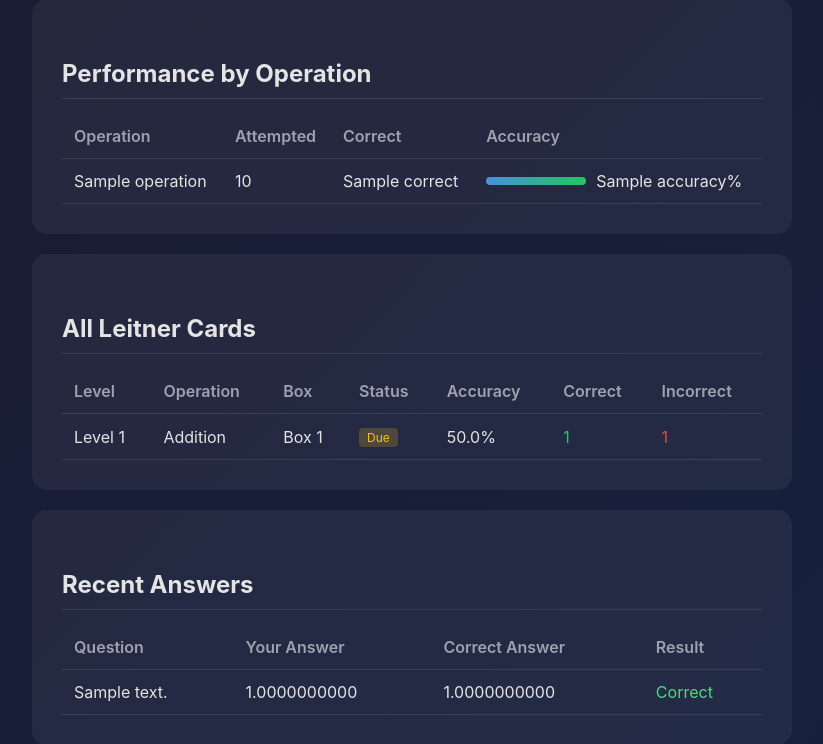
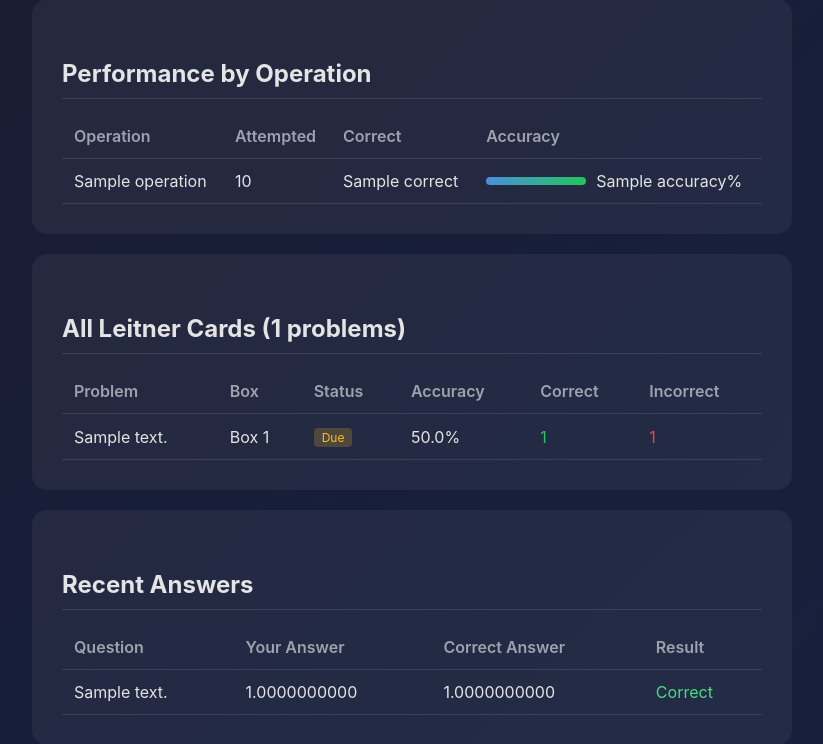
Before and after one commit to marcoplaisier/Mental-Math, a Django app: template trainer/templates/trainer/statistics.html in a window 1280 px wide. Shown: the part 737-1481 px from the top of the page, without its empty margins (228-1051 px from the left). Run offline with Django 5.2, Linux system fonts and the light colour scheme; tables that the repository leaves empty hold one stand-in row (values such as "Sample post"); the template is opened without the code that fills it: values that come from a table or form of the project are taken from there, most other values are stand-ins (such as "Sample title", 1, 10 or a date in 2020).

Commit message:
Fix Leitner boxes to track individual problems, not difficulty levels
Each unique math problem (e.g., "2 × 8" vs "8 × 7") now has its own
Leitner card per user. Cards are identified by (user, operation,
operand1, operand2) instead of (user, difficulty_level, operation).

This ensures that answering "2 × 8" correctly only affects that
specific problem's box position, not all multiplication problems.

Changes:
- LeitnerCard model now stores operand1, operand2, correct_answer,
  and question_text to track individual problems
- Updated views to create/retrieve cards based on problem operands
- Updated statistics to show individual problems in card list
- When a due card is reviewed, the exact same problem is presented

```diff
--- a/trainer/admin.py
+++ b/trainer/admin.py
@@ -28,9 +28,9 @@ class UserProfileAdmin(admin.ModelAdmin):
 
 @admin.register(LeitnerCard)
 class LeitnerCardAdmin(admin.ModelAdmin):
-    list_display = ('user', 'difficulty_level', 'operation', 'box_number', 'next_review', 'times_correct', 'times_incorrect', 'accuracy')
+    list_display = ('user', 'question_text', 'box_number', 'next_review', 'times_correct', 'times_incorrect', 'accuracy')
     list_filter = ('box_number', 'user', 'difficulty_level', 'operation')
-    search_fields = ('user__name',)
+    search_fields = ('user__name', 'question_text')
     ordering = ('user', 'box_number', 'next_review')
     readonly_fields = ('created_at', 'updated_at')
 
--- a/trainer/models.py
+++ b/trainer/models.py
@@ -126,7 +126,7 @@ class Answer(models.Model):
 
 class LeitnerCard(models.Model):
     """
-    Tracks Leitner box progression for each user per question type.
+    Tracks Leitner box progression for each user per individual problem.
 
     The Leitner system is a spaced repetition learning method:
     - Box 1: New/failed cards - review immediately
@@ -136,6 +136,7 @@ class LeitnerCard(models.Model):
     - Box 5: Mastered - review after 14 days
 
     Cards move up a box on correct answers, back to Box 1 on incorrect.
+    Each unique problem (e.g., "2 × 8") has its own card per user.
     """
 
     # Box intervals in days
@@ -154,12 +155,17 @@ class LeitnerCard(models.Model):
         on_delete=models.CASCADE,
         related_name='leitner_cards'
     )
-    difficulty_level = models.IntegerField(
-        choices=DifficultyLevel.choices
-    )
     operation = models.CharField(
         max_length=3,
         choices=OperationType.choices
+    )
+    operand1 = models.DecimalField(max_digits=20, decimal_places=10)
+    operand2 = models.DecimalField(max_digits=20, decimal_places=10)
+    correct_answer = models.DecimalField(max_digits=20, decimal_places=10)
+    question_text = models.CharField(max_length=200)
+    difficulty_level = models.IntegerField(
+        choices=DifficultyLevel.choices,
+        default=DifficultyLevel.LEVEL_1
     )
     box_number = models.IntegerField(default=1)
     next_review = models.DateTimeField(default=timezone.now)
@@ -171,11 +177,11 @@ class LeitnerCard(models.Model):
     updated_at = models.DateTimeField(auto_now=True)
 
     class Meta:
-        unique_together = ['user', 'difficulty_level', 'operation']
+        unique_together = ['user', 'operation', 'operand1', 'operand2']
         ordering = ['next_review', 'box_number']
 
     def __str__(self):
-        return f"{self.user.name} - Level {self.difficulty_level} {self.operation} - Box {self.box_number}"
+        return f"{self.user.name} - {self.question_text} - Box {self.box_number}"
 
     @property
     def is_due(self):
@@ -219,13 +225,17 @@ class LeitnerCard(models.Model):
         return self.box_number
 
     @classmethod
-    def get_or_create_card(cls, user, difficulty_level, operation):
-        """Get existing card or create a new one for the user and question type."""
+    def get_or_create_card(cls, user, question):
+        """Get existing card or create a new one for the user and specific problem."""
         card, created = cls.objects.get_or_create(
             user=user,
-            difficulty_level=difficulty_level,
-            operation=operation,
+            operation=question.operation,
+            operand1=question.operand1,
+            operand2=question.operand2,
             defaults={
+                'correct_answer': question.correct_answer,
+                'question_text': question.question_text,
+                'difficulty_level': question.difficulty_level,
                 'box_number': 1,
                 'next_review': timezone.now(),
             }
--- a/trainer/templates/trainer/statistics.html
+++ b/trainer/templates/trainer/statistics.html
@@ -249,12 +249,11 @@
 
 {% if leitner_cards %}
 <div class="card">
-    <h2 class="section-title">All Leitner Cards</h2>
+    <h2 class="section-title">All Leitner Cards ({{ leitner_cards|length }} problems)</h2>
     <table>
         <thead>
             <tr>
-                <th>Level</th>
-                <th>Operation</th>
+                <th>Problem</th>
                 <th>Box</th>
                 <th>Status</th>
                 <th>Accuracy</th>
@@ -265,8 +264,7 @@
         <tbody>
             {% for card in leitner_cards %}
             <tr>
-                <td>Level {{ card.difficulty_level }}</td>
-                <td>{{ card.get_operation_display }}</td>
+                <td>{{ card.question_text }}</td>
                 <td>Box {{ card.box_number }}</td>
                 <td>
                     {% if card.is_due %}
```
Also changed, not shown: trainer/views.py (+21 -14 lines), trainer/migrations/0004_leitner_cards_per_problem.py.
